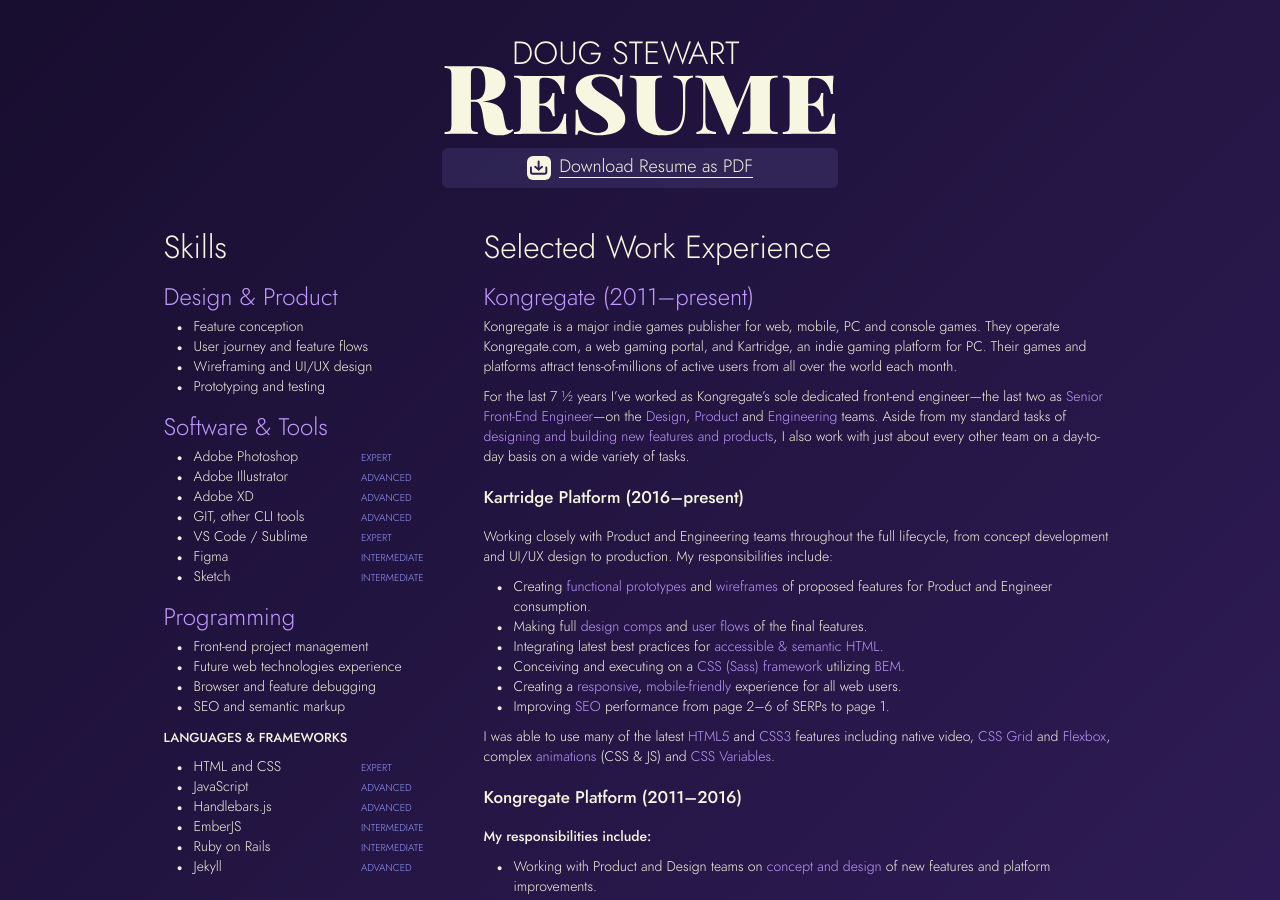
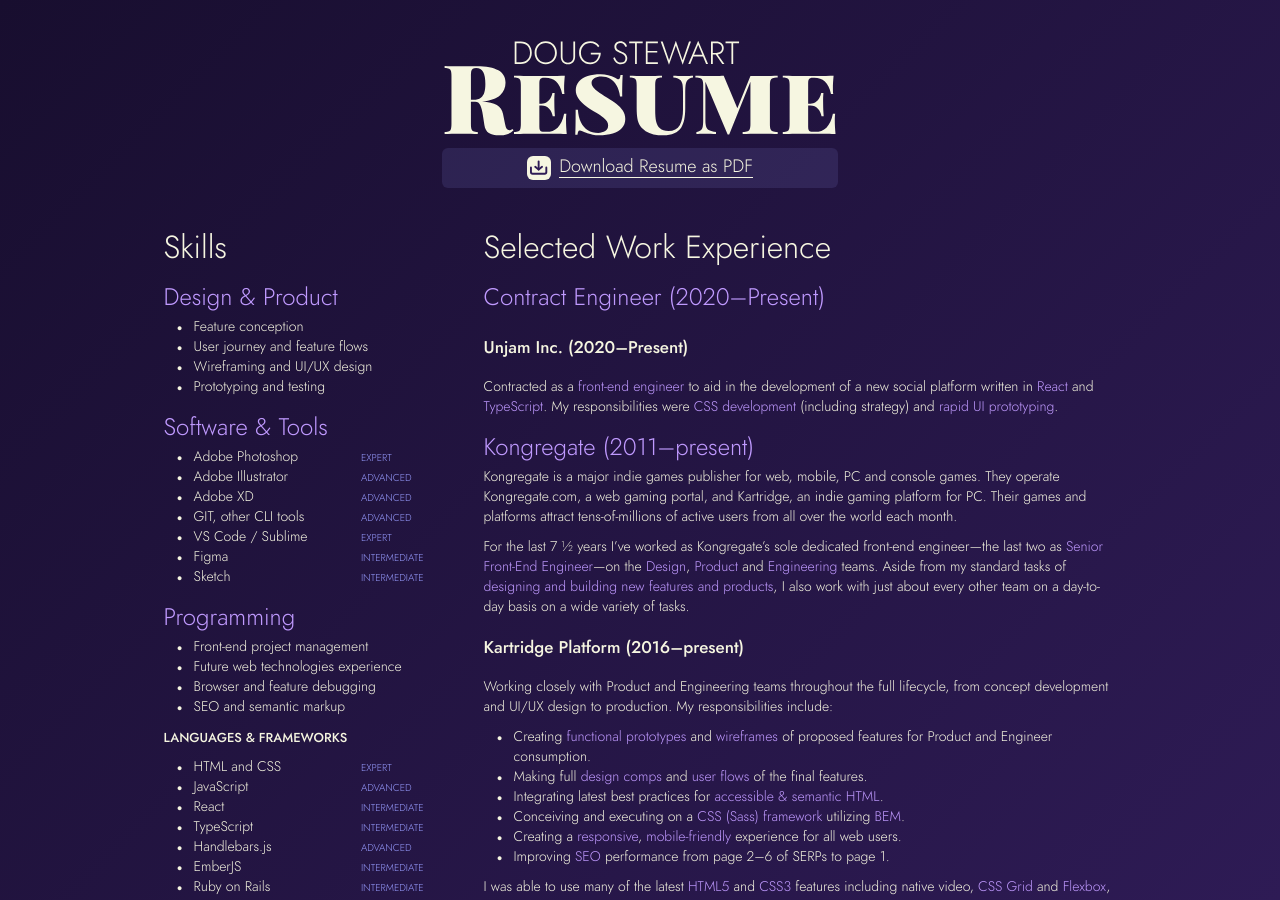
Before and after one commit to doug-stewart/doug-stewart.github.io, a Jekyll site: the page built from resume/index.html, in a window 1280 px wide and 900 px high. Built offline with Jekyll 4.4.1, drawn with Linux system fonts in a browser that asks for light colours.

Commit message:
:pencil: Update resume to include Unjam

```diff
--- a/resume/index.html
+++ b/resume/index.html
@@ -67,6 +67,10 @@
         <dd>Expert</dd>
         <dt>JavaScript</dt>
         <dd>Advanced</dd>
+        <dt>React</dt>
+        <dd>Intermediate</dd>
+        <dt>TypeScript</dt>
+        <dd>Intermediate</dd>
         <dt>Handlebars.js</dt>
         <dd>Advanced</dd>
         <dt>EmberJS</dt>
@@ -80,6 +84,9 @@
   </section>
   <section class="resume-work">
     <h2>Selected Work Experience</h2>
+    <h3>Contract Engineer (<time>2020</time>&ndash;<time>Present</time>)</h3>
+    <h4>Unjam Inc. (<time>2020</time>&ndash;<time>Present</time>)</h4>
+    <p>Contracted as a <em>front-end engineer</em> to aid in the development of a new social platform written in <em>React</em> and <em>TypeScript</em>. My responsibilities were <em>CSS development</em> (including strategy) and <em>rapid UI prototyping</em>.</p>
     <h3>Kongregate (<time>2011</time>&ndash;<time>present</time>)</h3>
     <p>Kongregate is a major indie games publisher for web, mobile, PC and console games. They operate Kongregate.com, a web gaming portal, and Kartridge, an indie gaming platform for PC. Their games and platforms attract tens-of-millions of active users from all over the world each month.</p>
     <p>For the last 7 &half; years I&rsquo;ve worked as Kongregate&rsquo;s sole dedicated front-end engineer&mdash;the last two as <em>Senior Front-End Engineer</em>&mdash;on the <em>Design</em>, <em>Product</em> and <em>Engineering</em> teams. Aside from my standard tasks of <em>designing and building new features and products</em>, I also work with just about every other team on a day-to-day basis on a wide variety of tasks.</p>
```
